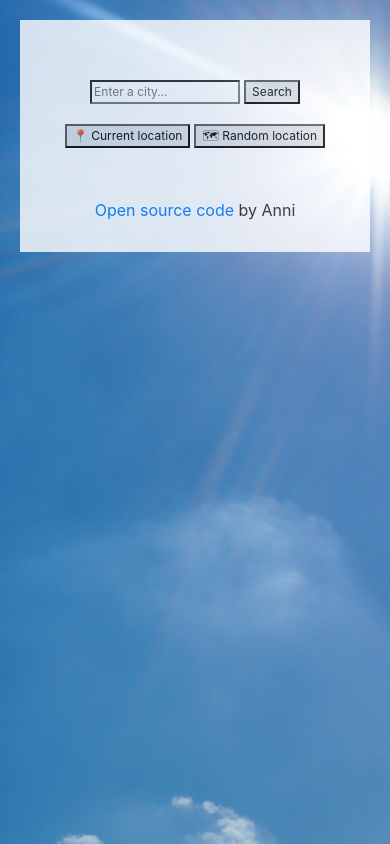
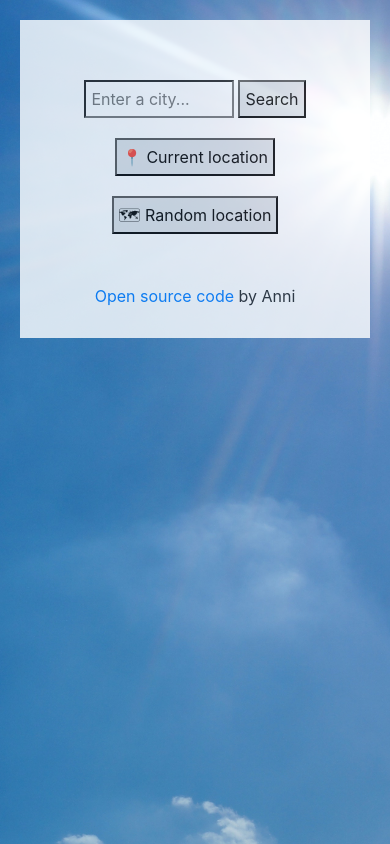
Before and after one commit to AnniK93/react-weather-app-final, a React (Create React App) app: page / in a window 390 px wide. Built offline with nearby package versions, Linux system fonts and the light colour scheme.

Commit message:
Improved search buttons (2)

```diff
--- a/src/Search.css
+++ b/src/Search.css
@@ -10,12 +10,17 @@ button {
 }
 .Search button {
   background-color: #dee2e5;
+  color: black;
+  padding: 5px;
+}
+.Search input {
+  padding: 5px;
 }
 @media (max-width: 410px) {
   .Search input {
     max-width: 150px;
   }
   .Search form {
-    font-size: 12px;
+    font-size: 16px;
   }
 }
```
